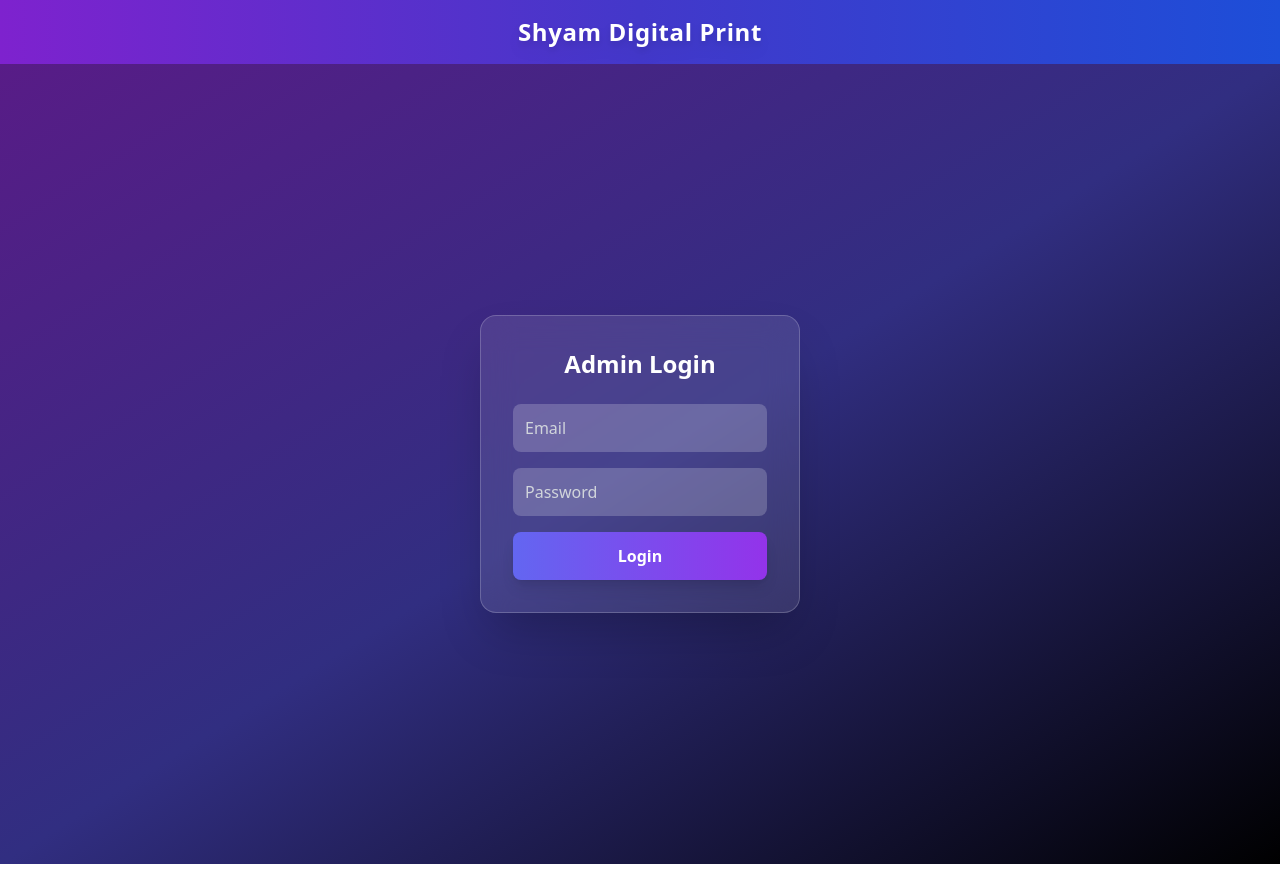
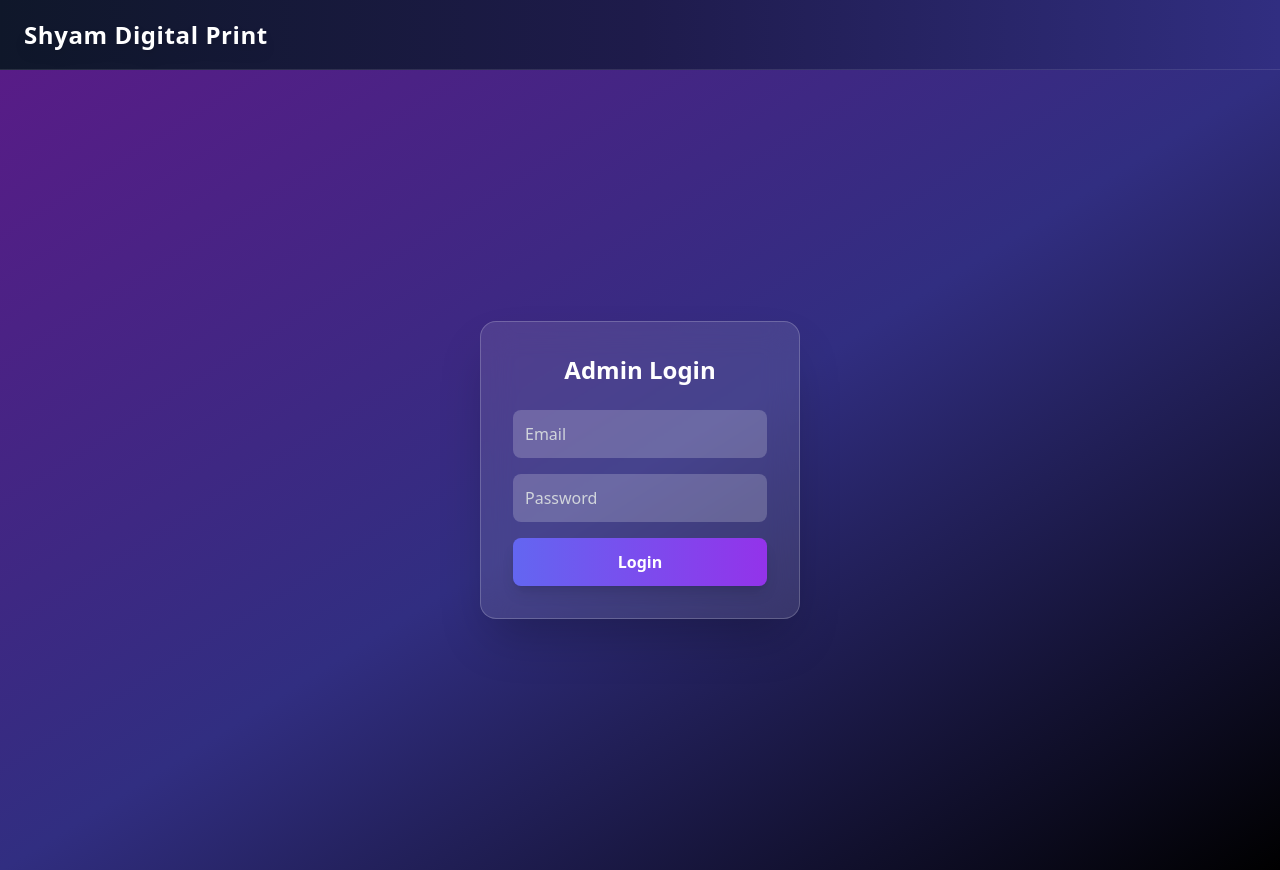
Before and after one commit to Brijesh-Rupavatiya/shyam-digital-print, a React app in the folder frontend/: page / in a window 1280 px wide. Built offline with nearby package versions, Linux system fonts and the light colour scheme; no server answers; the HTML template or start-up script is replaced by a standard one.

Commit message:
SDP-2 feat: enhance admin panle Ui add pside bar and provide option

```diff
--- a/frontend/src/App.jsx
+++ b/frontend/src/App.jsx
@@ -4,18 +4,42 @@ import Login from "./components/Login";
 import Dashboard from "./components/Dashboard";
 
 function App() {
+  const API = import.meta.env.VITE_API_URL;
+
   const [isLoggedIn, setIsLoggedIn] = useState(
     localStorage.getItem("token") ? true : false,
   );
 
+  const [loading, setLoading] = useState(false);
+
+  const handleLogout = async () => {
+    setLoading(true);
+
+    const token = localStorage.getItem("token");
+
+    await fetch(`${API}/logout`, {
+      method: "POST",
+      headers: {
+        Authorization: `Bearer ${token}`,
+      },
+    });
+
+    localStorage.removeItem("token");
+
+    setIsLoggedIn(false);
+
+    setLoading(false);
+  };
+
   return (
     <>
-      <Navbar />
-      {isLoggedIn ? (
-        <Dashboard setIsLoggedIn={setIsLoggedIn} />
-      ) : (
-        <Login setIsLoggedIn={setIsLoggedIn} />
-      )}
+      <Navbar
+        isLoggedIn={isLoggedIn}
+        handleLogout={handleLogout}
+        loading={loading}
+      />
+
+      {isLoggedIn ? <Dashboard /> : <Login setIsLoggedIn={setIsLoggedIn} />}
     </>
   );
 }
--- a/frontend/src/components/Dashboard.jsx
+++ b/frontend/src/components/Dashboard.jsx
@@ -1,40 +1,41 @@
-import { useState } from "react";
+export default function Dashboard() {
+  return (
+    <div className="flex min-h-screen bg-gradient-to-br from-black via-slate-950 to-gray-900">
+      {/* SIDEBAR */}
+      <div className="w-[260px] bg-white/5 backdrop-blur-xl border-r border-white/10 shadow-2xl">
+        {/* SIDEBAR HEADER */}
+        <div className="h-[70px] flex items-center px-6 border-b border-white/10">
+          <h2 className="text-white text-2xl font-bold">Admin Dashboard</h2>
+        </div>
 
-export default function Dashboard({ setIsLoggedIn }) {
-  const API = import.meta.env.VITE_API_URL;
+        {/* SIDEBAR MENU */}
+        <div className="p-5 space-y-4">
+          <button className="w-full text-left px-4 py-3 rounded-xl bg-indigo-600 text-white font-semibold shadow-lg hover:bg-indigo-700 transition">
+            Local User
+          </button>
 
-  const [loading, setLoading] = useState(false);
+          <button className="w-full text-left px-4 py-3 rounded-xl bg-white/10 text-white hover:bg-white/20 transition">
+            Regular User
+          </button>
 
-  const handleLogout = async () => {
-    setLoading(true);
+          <button className="w-full text-left px-4 py-3 rounded-xl bg-white/10 text-white hover:bg-white/20 transition">
+            Add Entry
+          </button>
+        </div>
+      </div>
 
-    const token = localStorage.getItem("token");
+      {/* MAIN CONTENT */}
+      <div className="flex-1 p-10">
+        <div className="bg-white/5 backdrop-blur-lg border border-white/10 rounded-3xl p-10 shadow-2xl">
+          <h1 className="text-white text-4xl font-bold mb-4">
+            Welcome Admin 👋
+          </h1>
 
-    await fetch(`${API}/logout`, {
-      method: "POST",
-      headers: {
-        Authorization: `Bearer ${token}`,
-      },
-    });
-
-    localStorage.removeItem("token");
-
-    setIsLoggedIn(false);
-
-    setLoading(false);
-  };
-
-  return (
-    <div className="min-h-screen flex flex-col items-center justify-center bg-gradient-to-br from-black via-gray-900 to-gray-800">
-      <h1 className="text-white text-3xl font-bold mb-6">Admin Dashboard</h1>
-
-      <button
-        onClick={handleLogout}
-        disabled={loading}
-        className="px-6 py-2 bg-red-500 text-white rounded-lg hover:bg-red-600 transition"
-      >
-        {loading ? "Logging out..." : "Logout"}
-      </button>
+          <p className="text-gray-300 text-lg">
+            Manage billing, customers, and digital print entries from here.
+          </p>
+        </div>
+      </div>
     </div>
   );
 }
--- a/frontend/src/components/Navbar.jsx
+++ b/frontend/src/components/Navbar.jsx
@@ -1,9 +1,21 @@
-export default function Navbar() {
+export default function Navbar({ isLoggedIn, handleLogout, loading }) {
   return (
-    <div className="bg-gradient-to-r from-purple-700 via-indigo-700 to-blue-700 shadow-lg p-4">
-      <h1 className="text-white text-2xl font-bold tracking-wide text-center drop-shadow-lg">
+    <div className="h-[70px] bg-gradient-to-r from-[#0f172a] via-[#1e1b4b] to-[#312e81] shadow-2xl flex items-center justify-between px-6 border-b border-white/10">
+      {/* LEFT LOGO */}
+      <h1 className="text-white text-2xl font-bold tracking-wide drop-shadow-lg">
         Shyam Digital Print
       </h1>
+
+      {/* RIGHT LOGOUT */}
+      {isLoggedIn && (
+        <button
+          onClick={handleLogout}
+          disabled={loading}
+          className="px-5 py-2 rounded-xl bg-gradient-to-r from-red-500 to-red-700 text-white font-semibold shadow-lg hover:scale-105 hover:shadow-red-500/40 transition duration-300"
+        >
+          {loading ? "Logging out..." : "Logout"}
+        </button>
+      )}
     </div>
   );
 }
```
